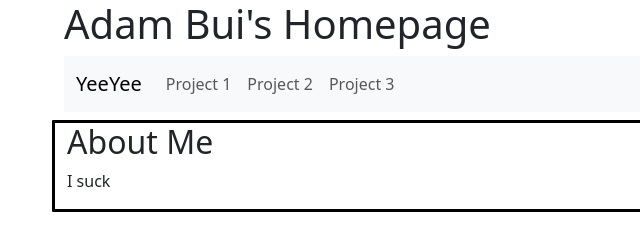
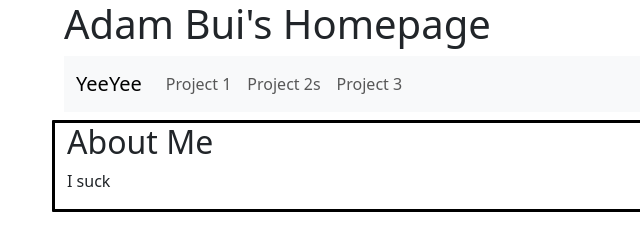
Before and after one commit to adamtbui/ATLS-3150-Bui, a plain HTML site: page home.html in a window 1280 px wide. Shown: the full height of the page, 18-658 px from the left. Drawn offline with nearby package versions, Linux system fonts and the light colour scheme.

Commit message:
homepage

```diff
--- a/home.html
+++ b/home.html
@@ -18,7 +18,7 @@
                             <a class="nav-link" href="#">Project 1</a>
                         </li>
                         <li class="nav-item">
-                            <a class="nav-link" href="#">Project 2</a>
+                            <a class="nav-link" href="#">Project 2s</a>
                         </li>
                         <li class="nav-item">
                             <a class="nav-link" href="#">Project 3</a>
```
